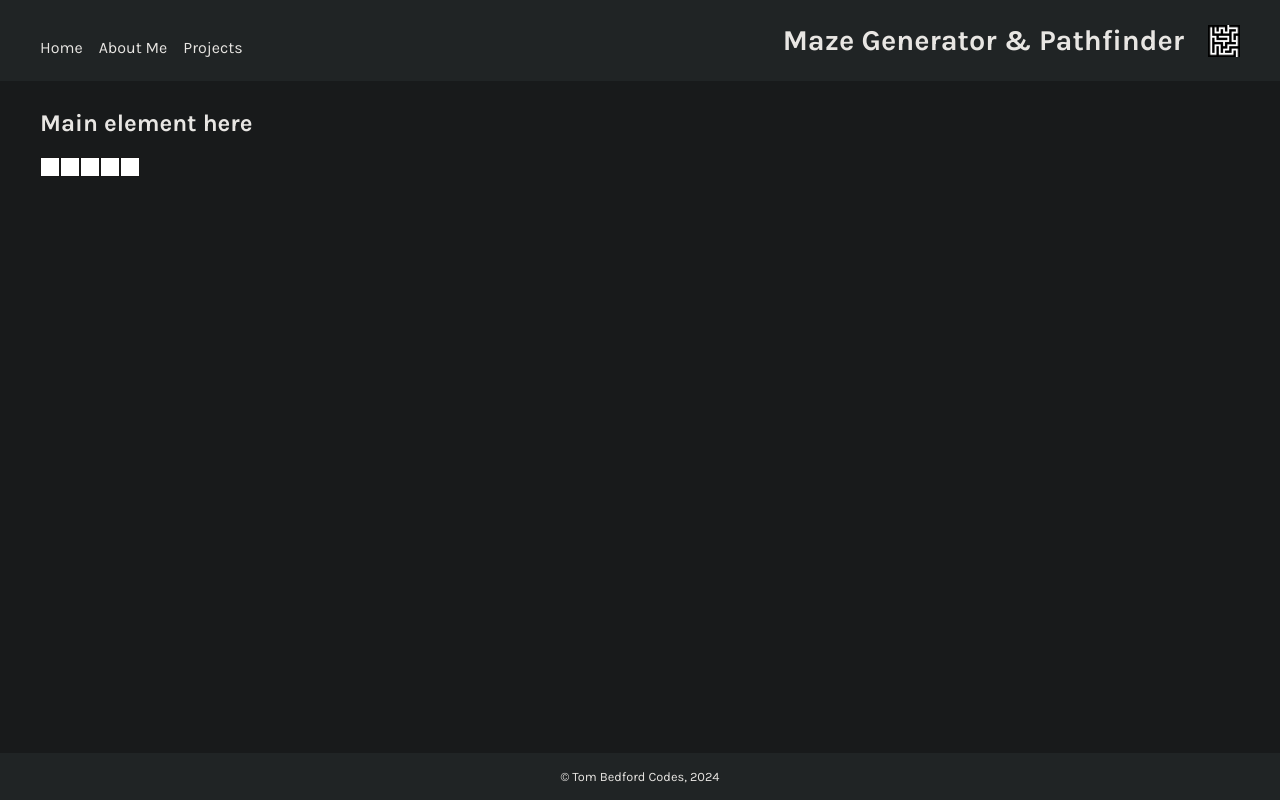
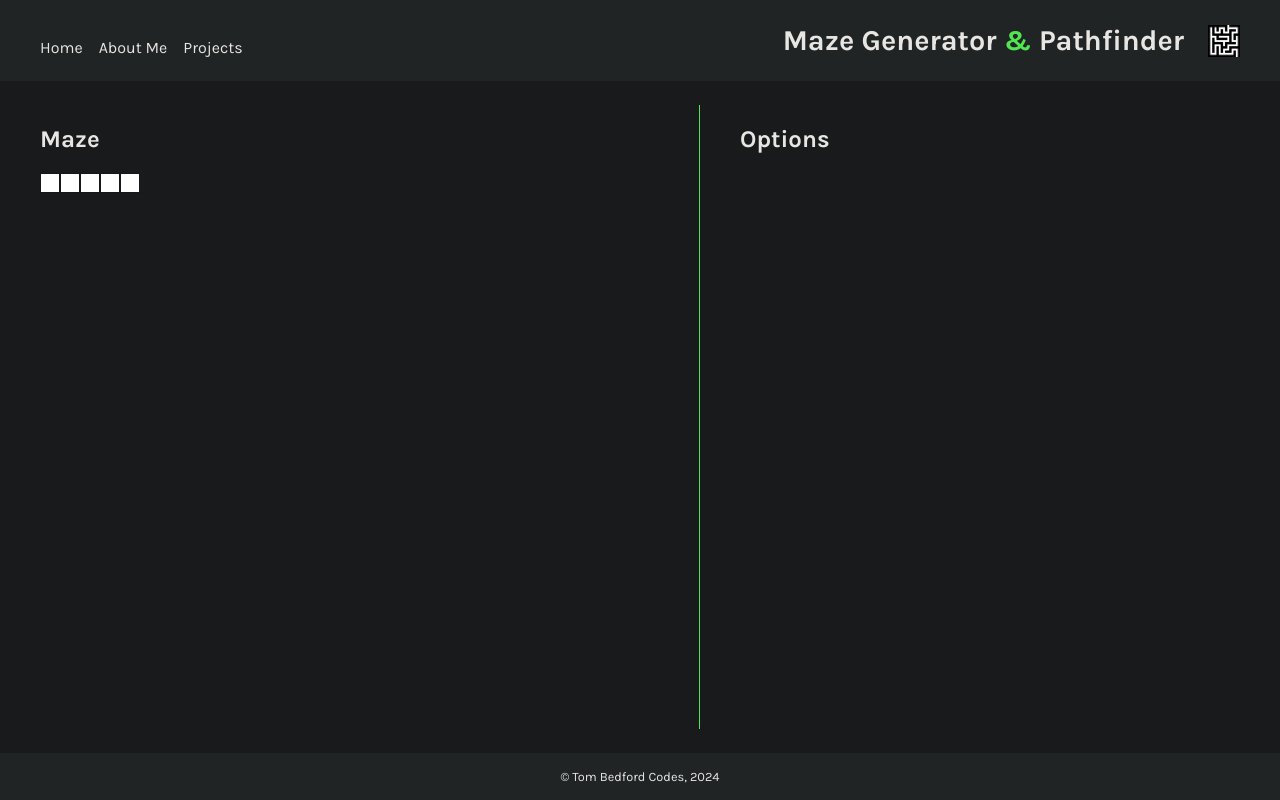
Before and after one commit to TomBedfordCodes/react-mazegen-pathfinding, a React (Vite) app: page / in a window 1280 px wide. Built offline with nearby package versions, Linux system fonts and the light colour scheme.

Commit message:
Update design, add options panel

```diff
--- a/src/components/Main.jsx
+++ b/src/components/Main.jsx
@@ -4,8 +4,13 @@ import Maze from '../components/Maze.jsx'
 export default function Main() {
     return (
         <main>
-            <h2>Main element here</h2>
-            <Maze />
+            <div className='main--maze-container'>
+                <h2>Maze</h2>
+                <Maze />
+            </div>
+            <div className='main--options-container'>
+                <h2>Options</h2>
+            </div>
         </main>
     )
 }
--- a/src/components/Navbar.jsx
+++ b/src/components/Navbar.jsx
@@ -8,7 +8,7 @@ export default function Navbar() {
                 <li><a className="navbar--link" href="#">About Me</a></li>
                 <li><a className="navbar--link" href="#">Projects</a></li>
             </ul>
-            <h1 className='navbar--title'>Maze Generator & Pathfinder</h1>
+            <h1 className='navbar--title'>Maze Generator <span className='accent-text'>&</span> Pathfinder</h1>
             <img className='navbar--icon' src='/maze-icon.jpg' />
         </nav>
     )
--- a/src/index.css
+++ b/src/index.css
@@ -15,6 +15,10 @@ html, body {
   --accentHover: rgb(177, 253, 177);
   --accentActive:  rgb(1, 184, 1);
   --secondaryBackgroundCol: #202425;
+}
+
+.accent-text {
+  color: var(--accent);
 }
 
 
@@ -113,5 +117,30 @@ footer {
 footer > p {
   margin: 0;
   font-size: .8rem;
-  /* letter-spacing: 0.01em; */
 }
+
+
+
+
+
+
+
+@media (min-width: 800px) {
+
+  main {
+    padding: .5em 2.5em;
+    display: flex;
+  }
+
+  .main--maze-container {
+    border-right: var(--accent) solid 1px;
+    width: 55%;
+    margin: 1em 0;
+  }
+
+  .main--options-container {
+    width: 45%;
+    padding: 1em 2.5em;
+  }
+
+}
```
Also changed, not shown: React Design.txt.
